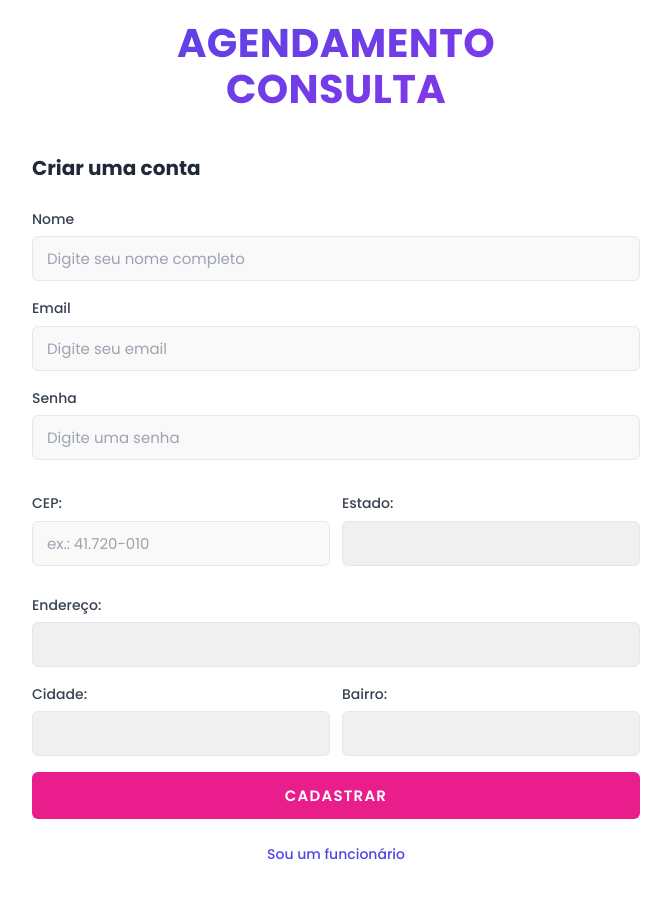
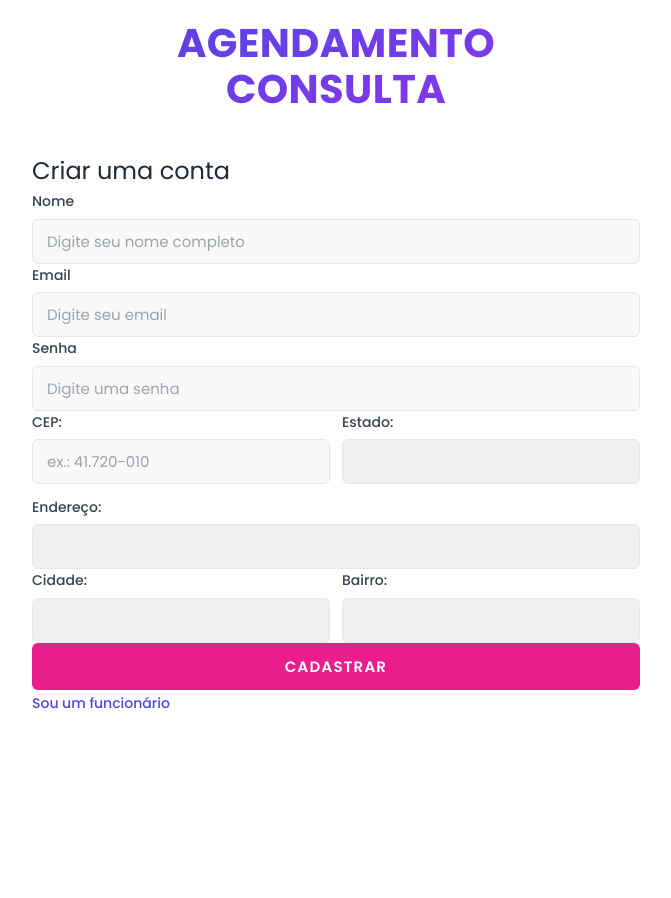
Before and after one commit to tcelestino/agendamento-consultas, a Vue app in the folder frontend/: page /cadastro in a window 1280 px wide. Shown: the top 898 px of the page, without its empty margins (304-975 px from the left). After the commit the page ends 800 px from the top, so only its background shows below. Built offline with nearby package versions, Linux system fonts and the light colour scheme.

Commit message:
refactor: format page using css on main.css

```diff
--- a/frontend/src/components/FormLogin.vue
+++ b/frontend/src/components/FormLogin.vue
@@ -66,10 +66,7 @@ async function handleSubmit(e: SubmitEvent) {
 <template>
   <Toast v-if="registerStore.isRegistered" type="success" message="Cadastro com sucesso!" />
   <Toast v-if="loginProcess.hasError" type="error" :message="loginProcess.message" />
-  <main class="login-form">
-    <h2 class="login-form__title">Entrar no sistema</h2>
-
-    <form class="login-form__form" @submit="handleSubmit" novalidate>
+  <form class="forms__form" @submit="handleSubmit" novalidate>
     <AppInput
       id="email"
       label="Email"
@@ -89,35 +86,14 @@ async function handleSubmit(e: SubmitEvent) {
   </form>
 
   <div class="login-form__links">
-      <!-- TODO: implementar reset de senha -->
-      <!-- <RouterLink to="/resetar-senha" class="login-form__link">Esqueci a senha</RouterLink> -->
     <p class="login-form__register">
       Não tem cadastro?
       <RouterLink to="/cadastro" class="login-form__link">Criar uma nova conta</RouterLink>
     </p>
   </div>
-  </main>
 </template>
 
 <style scoped>
-.login-form {
-  display: flex;
-  flex-direction: column;
-  gap: 1.5rem;
-}
-
-.login-form__title {
-  font-size: 1.25rem;
-  font-weight: 700;
-  color: var(--color-text);
-}
-
-.login-form__form {
-  display: flex;
-  flex-direction: column;
-  gap: 1rem;
-}
-
 .login-form__links {
   display: flex;
   flex-direction: column;
--- a/frontend/src/components/RegisterForm.vue
+++ b/frontend/src/components/RegisterForm.vue
@@ -34,8 +34,10 @@ const formFields = reactive({
     street: '',
     neighborhood: '',
     city: '',
-    state: '',
-    stateCode: '',
+    state: {
+      name: '',
+      code: '',
+    },
   },
   userType: 'user',
 })
@@ -66,8 +68,10 @@ async function onZipCodeBlur(zipCode: string) {
       street,
       neighborhood,
       city,
-      state,
-      stateCode,
+      state: {
+        name: state,
+        code: stateCode,
+      },
     }
   } catch (error) {
     hasError.value = { message: 'Erro ao buscar endereço', isVisible: true }
@@ -76,8 +80,10 @@ async function onZipCodeBlur(zipCode: string) {
       street: '',
       neighborhood: '',
       city: '',
-      state: '',
-      stateCode: '',
+      state: {
+        name: '',
+        code: '',
+      },
     }
     console.log(error)
   }
@@ -94,8 +100,10 @@ function toggleAddressFields(e: MouseEvent) {
       street: '',
       neighborhood: '',
       city: '',
-      state: '',
-      stateCode: '',
+      state: {
+        name: '',
+        code: '',
+      },
     }
   }
 
@@ -113,8 +121,8 @@ async function handleSubmit(e: SubmitEvent) {
     neighborhood: formFields.address.neighborhood,
     city: formFields.address.city,
     state: {
-      name: formFields.address.state,
-      code: formFields.address.stateCode,
+      name: formFields.address.state.name,
+      code: formFields.address.state.code,
     },
   }
 
@@ -165,7 +173,7 @@ async function handleSubmit(e: SubmitEvent) {
     :message="hasError.message"
   />
 
-  <form class="register-form__form" @submit="handleSubmit" novalidate>
+  <form class="forms__form" @submit="handleSubmit" novalidate>
     <AppInput
       id="name"
       label="Nome"
@@ -204,10 +212,10 @@ async function handleSubmit(e: SubmitEvent) {
           id="state"
           label="Estado:"
           type="text"
-          v-model="formFields.address.state"
+          v-model="formFields.address.state.name"
           disabled
         />
-        <AppInput id="stateCode" type="hidden" v-model="formFields.address.stateCode" />
+        <AppInput id="stateCode" type="hidden" v-model="formFields.address.state.code" />
       </div>
 
       <AppInput
@@ -249,12 +257,6 @@ async function handleSubmit(e: SubmitEvent) {
 </template>
 
 <style scoped>
-.register-form__form {
-  display: flex;
-  flex-direction: column;
-  gap: 1rem;
-}
-
 .register-form__row {
   display: grid;
   grid-template-columns: 1fr 1fr;
--- a/frontend/src/views/LoginView.vue
+++ b/frontend/src/views/LoginView.vue
@@ -3,5 +3,8 @@ import FormLogin from '@/components/FormLogin.vue'
 </script>
 
 <template>
-  <FormLogin />
+  <div class="page-container">
+    <h2 class="page-container__title">Entrar no sistema</h2>
+    <FormLogin />
+  </div>
 </template>
--- a/frontend/src/views/RegisterView.vue
+++ b/frontend/src/views/RegisterView.vue
@@ -3,21 +3,10 @@ import RegisterForm from '@/components/RegisterForm.vue'
 </script>
 
 <template>
-  <main class="register-form">
-    <h2 class="register-form__title">Criar uma conta</h2>
+  <div class="page-container">
+    <h2 class="page-container__title">Criar uma conta</h2>
     <RegisterForm />
-  </main>
+  </div>
 </template>
 
-<style scoped>
-.register-form {
-  display: flex;
-  flex-direction: column;
-  gap: 1.5rem;
-}
-.register-form__title {
-  font-size: 1.25rem;
-  font-weight: 700;
-  color: var(--color-text);
-}
-</style>
+<style scoped></style>
```
Lines whose indentation alone changed are shown as unchanged.
